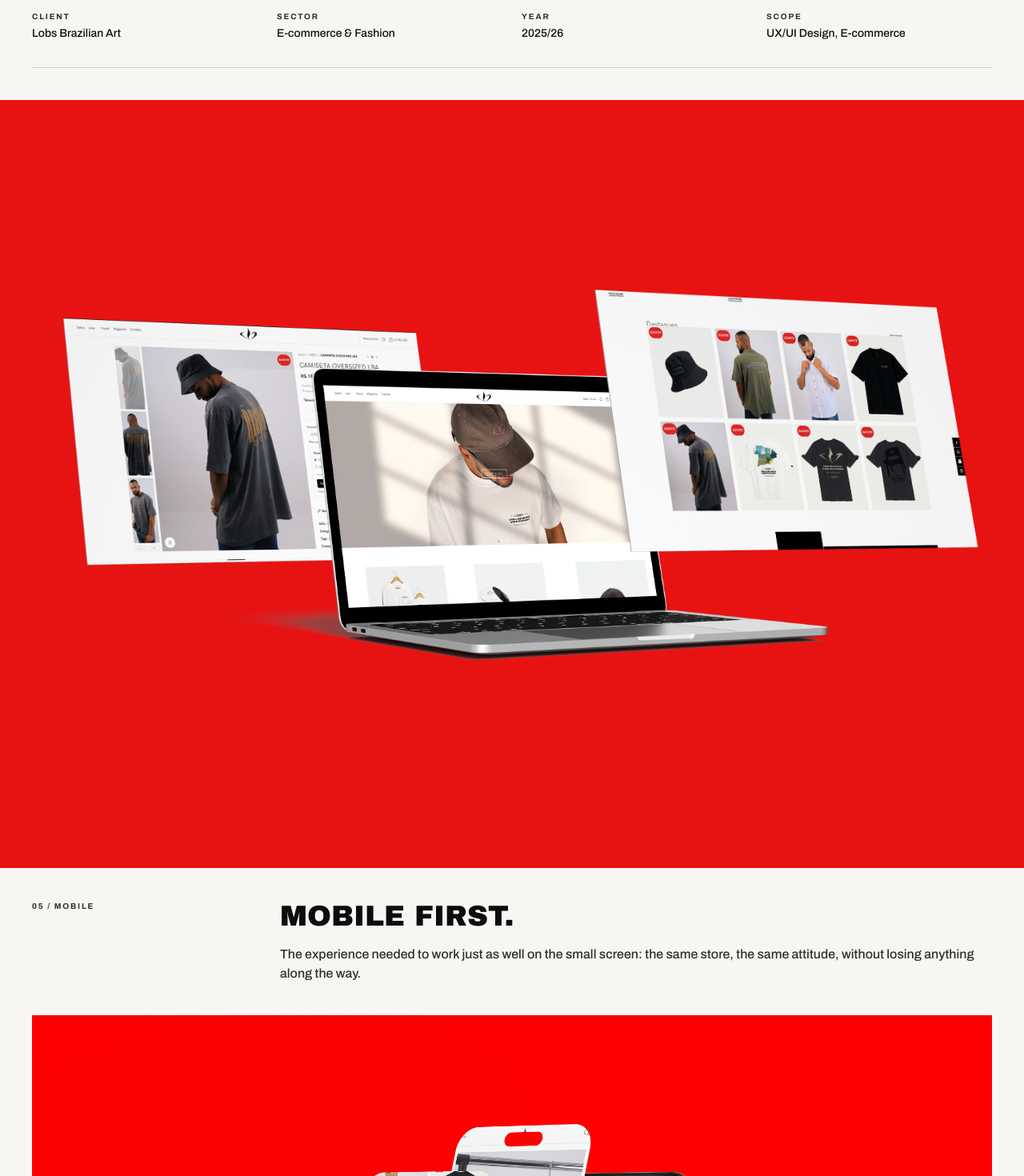
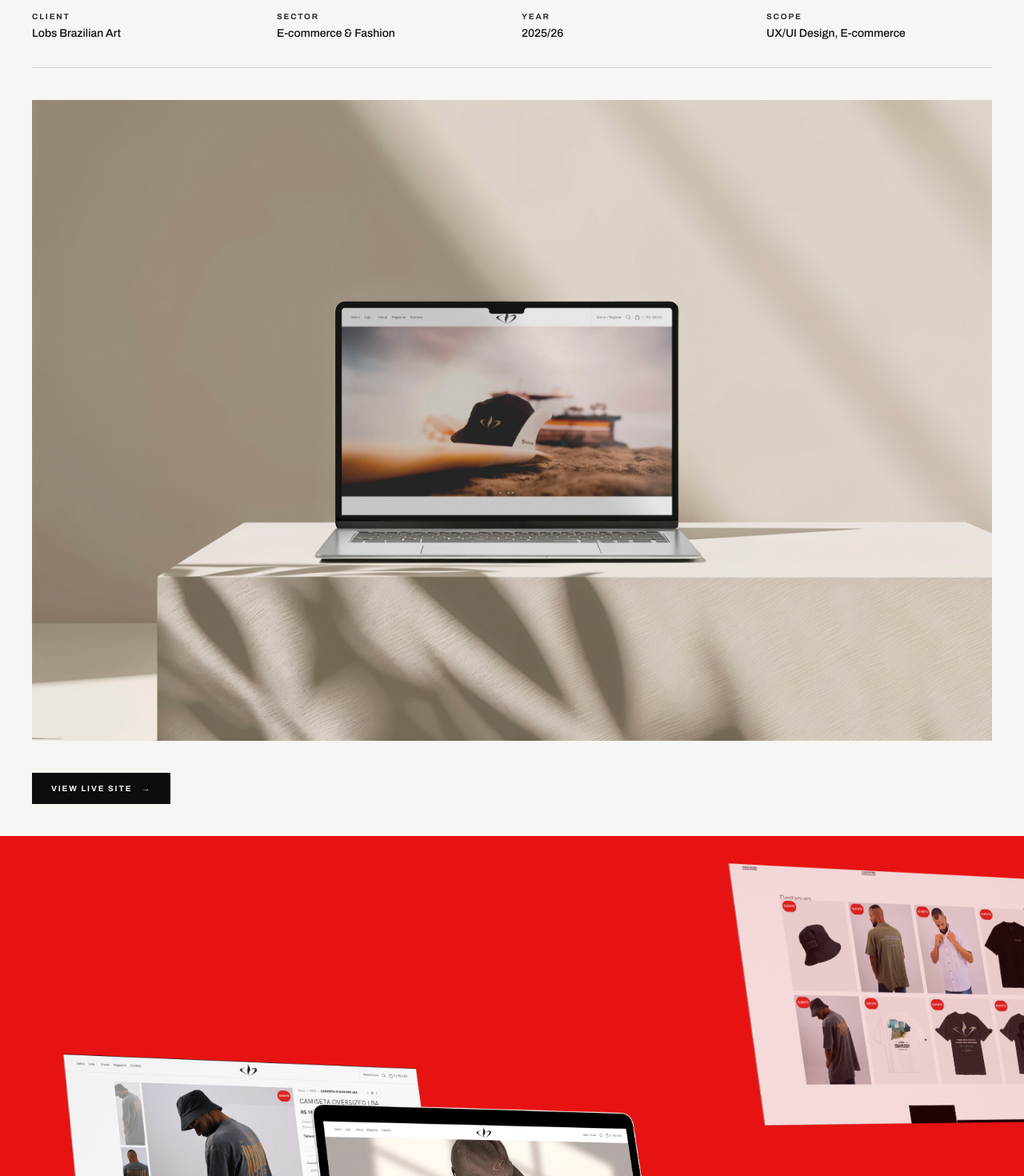
Before and after one commit to tiagojardim83/tgarden, a React (Vite) app: page /projetos/movimento-humano in a window 1280 px wide. Shown: the part 4640-6110 px from the top of the page at 80% size. Built offline with nearby package versions, Linux system fonts and the light colour scheme.

Commit message:
Add Lobs laptop shot and live-site button before the build animation

```diff
--- a/src/pages/MovimentoHumano.tsx
+++ b/src/pages/MovimentoHumano.tsx
@@ -96,6 +96,7 @@ import showcase01 from '../assets/images/movimento-humano/showcase-01.png'
 import showcase02 from '../assets/images/movimento-humano/showcase-02.png'
 import showcase03 from '../assets/images/movimento-humano/showcase-03.png'
 import lobsUxHero from '../assets/images/ux_ui_design_lobs_02.jpg'
+import lobsLaptop from '../assets/images/ux_ui_design_lobs_04.jpg'
 import lobsScreen01 from '../assets/images/lobsScreen_01.png'
 import lobsScreen02 from '../assets/images/lobsScreen_02.png'
 import lobsScreen03 from '../assets/images/lobsScreen_03.png'
@@ -328,6 +329,27 @@ export default function MovimentoHumano() {
             />
           </div>
 
+          <motion.img
+            src={lobsLaptop}
+            alt="Lobs Brazilian Art"
+            className="relative left-1/2 -translate-x-1/2 w-screen mt-8 md:mt-10 h-auto block"
+            initial={{ opacity: 0 }}
+            whileInView={{ opacity: 1 }}
+            viewport={{ once: true }}
+            transition={{ duration: 0.8 }}
+          />
+
+          <a
+            href="https://www.lobs.com.br/"
+            target="_blank"
+            rel="noreferrer"
+            data-cursor="VIEW"
+            className="group md:col-start-4 md:col-span-9 mt-8 md:mt-10 self-start inline-flex items-center gap-3 bg-ink text-paper px-6 py-3 label hover:bg-red transition-colors duration-300 w-fit"
+          >
+            {ui.viewLive}
+            <span className="transition-transform duration-300 group-hover:translate-x-1">→</span>
+          </a>
+
           <div className="relative left-1/2 -translate-x-1/2 w-screen mt-8 md:mt-10">
             <LobsBuild center={lobsScreen02} back={lobsScreen03} front={lobsScreen01} />
           </div>
```
